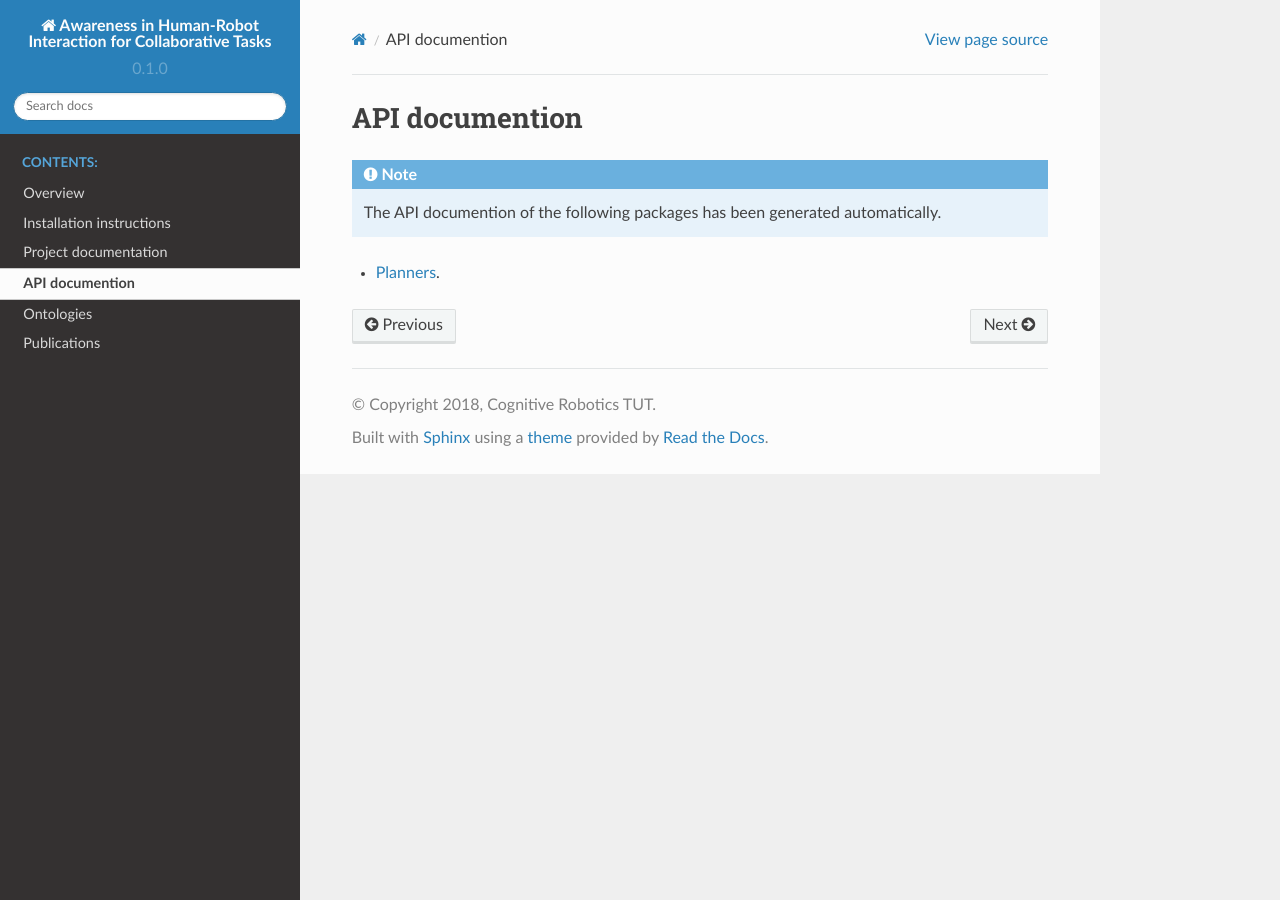
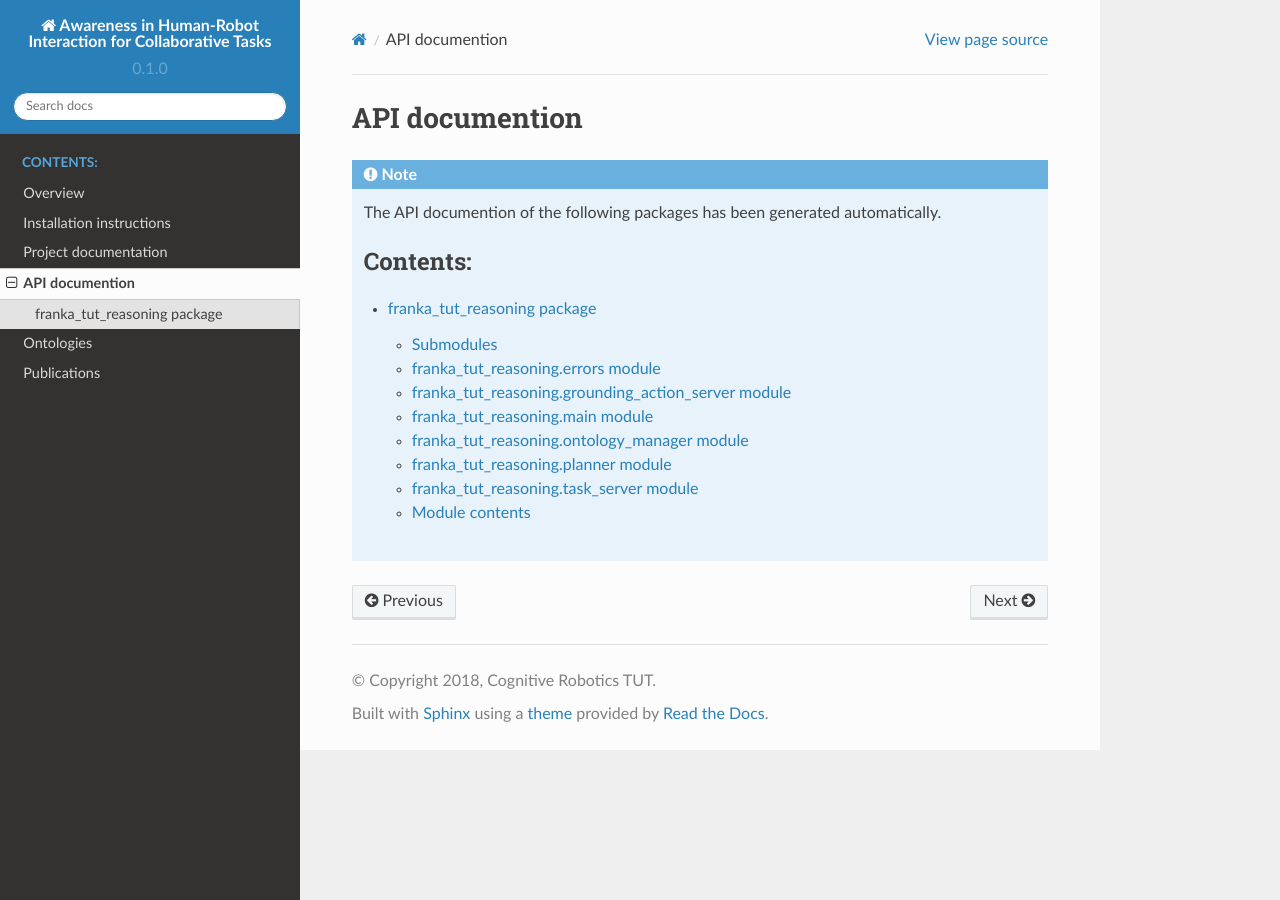
Before and after one commit to Zorrander/cogrob-tut-hri, a Sphinx documentation site: the page built from docs/source/API.rst, in a window 1280 px wide. Built offline with Sphinx 7.4.7 and the Read the Docs theme 2.0.0, drawn with Linux system fonts in a browser that asks for light colours; some of the changed lines change nothing that is shown.

Commit message:
update-docs

```diff
--- a/docs/source/API.rst
+++ b/docs/source/API.rst
@@ -6,4 +6,8 @@ API documention
    The API documention of the following packages has been generated automatically.
 
 
-- :ref:`api_tut_reasoning`.
+   .. toctree::
+      :maxdepth: 4
+      :caption: Contents:
+
+      franka_tut_reasoning
--- a/docs/source/api_tut_reasoning.rst
+++ /dev/null
@@ -1,10 +0,0 @@
-.. _api_tut_reasoning:
-
-Planners
-========
-
-.. toctree::
-   :maxdepth: 4
-   :caption: Contents:
-
-   franka_tut_reasoning
--- a/docs/source/conf.py
+++ b/docs/source/conf.py
@@ -17,11 +17,8 @@
 # documentation root, use os.path.abspath to make it absolute, like shown here.
 #
 
-import os
-import sys
-sys.path.insert(0, os.path.abspath('../../franka_tut_reasoning'))
-sys.path.insert(0, os.path.abspath('../../franka_tut_reasoning/src'))
-sys.path.insert(0, os.path.abspath('../../franka_tut_reasoning/src/franka_tut_reasoning'))
+#import os
+#import sys
 
 # -- General configuration ------------------------------------------------
 
```
